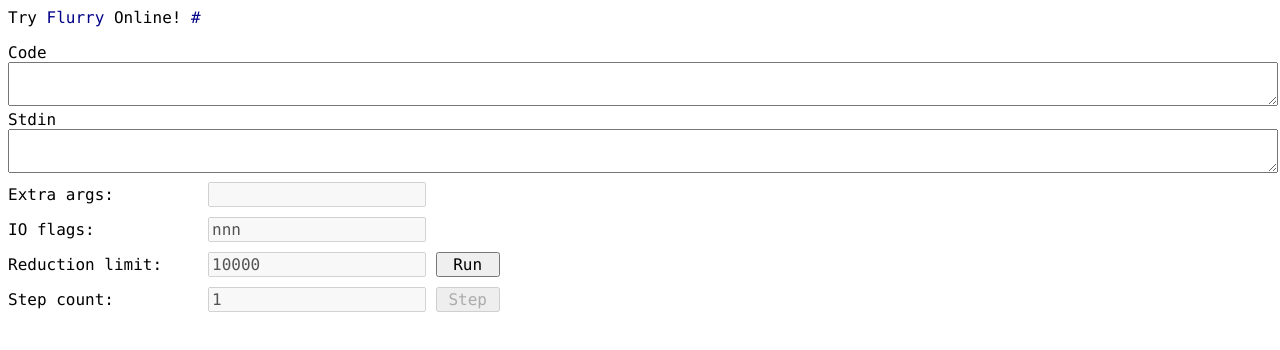
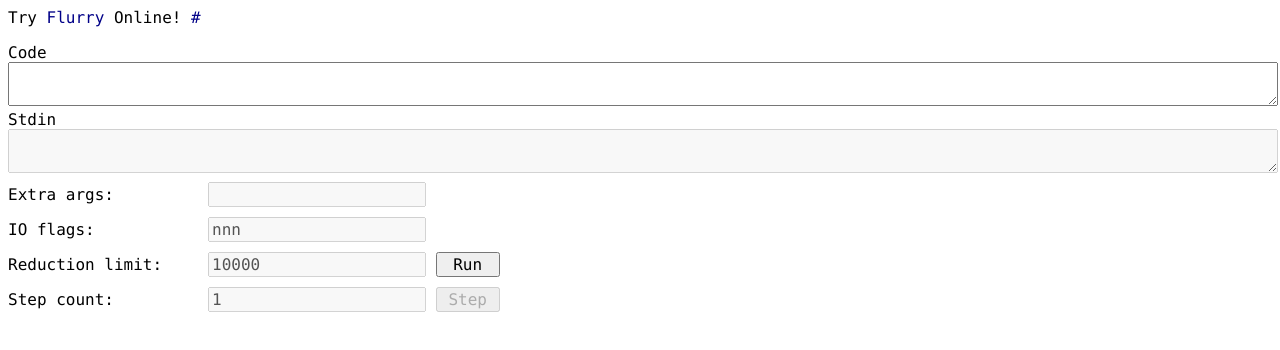
Before and after one commit to Bubbler-4/Flurry, a plain HTML site: page index.html in a window 1280 px wide. Drawn offline with Linux system fonts and the light colour scheme.

Commit message:
Disable all input areas

```diff
--- a/index.html
+++ b/index.html
@@ -25,7 +25,7 @@ a:hover{text-decoration:underline}
 <span>Code</span>
 <textarea id=code rows=2 autofocus></textarea>
 <span>Stdin</span>
-<textarea id=stdin rows=2></textarea>
+<textarea id=stdin rows=2 disabled></textarea>
 <label for=args>Extra args:</label><input id=args type=text value='' title='Extra command line arguments (integers)' disabled><br/>
 <label for=flags>IO flags:</label><input id=flags type=text value='nnn' title='StackOut RetOut Stdin; [i]nteger(s), [b]ytes, [n]one' disabled><br/>
 <label for=redux-limit>Reduction limit:</label><input id=redux-limit type=text value='10000' title='Error if reduction count reaches this limit' disabled>
```
